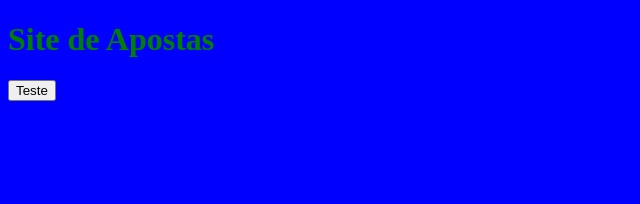
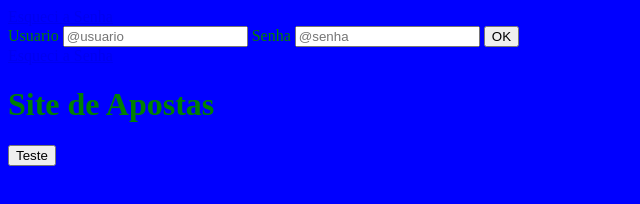
Before and after one commit to rhuancavalcanti/g243h2t, a plain HTML site: page hoje/index.html in a window 1280 px wide. Shown: the whole page, without its empty margins (0-640 px from the left). Drawn offline with Linux system fonts and the light colour scheme.

Commit message:
Update index.html

```diff
--- a/hoje/index.html
+++ b/hoje/index.html
@@ -6,9 +6,40 @@
     <meta name="viewport" content="width=device-width, initial-scale=1.0">
     <title>APOSTAS ABERTAS</title>
     <link rel="stylesheet" href="estilo/estilo.css">
-    <script src="script/script.js"></script>
+    <script src="script/script.js" defer></script>
 </head>
 <body>
+    <header class="barra-login">
+        <div class="info-barra">
+
+        </div>
+        <div class="cadastro">
+            <div><a  href="./paginas/cadastro.html">Esqueci a Senha</a></div>
+        </div>
+        <div class="login-usuario">
+
+        </div>
+        <form action="" class="formLogin">
+         <label for="usuario">Usuario</label>
+         <input type="text" id="usuario" name="usuario" placeholder="@usuario">
+         <label for="senha">Senha</label>
+         <input type="password" id="senha" name="senha" placeholder="@senha">
+         <button type="submit">OK</button>
+        </form>
+        <div class="esqueci-senha"><a  href="./paginas/recuperarsenha.html">Esqueci a Senha</a></div>
+    </header>
+
+
+    <section class="principal">
+
+
+    </section>
+    <footer class="rodape">
+
+
+    </footer>
+
+
     <H1>Site de Apostas</H1>
 <button id="teste">Teste</button>
 </body>
```
